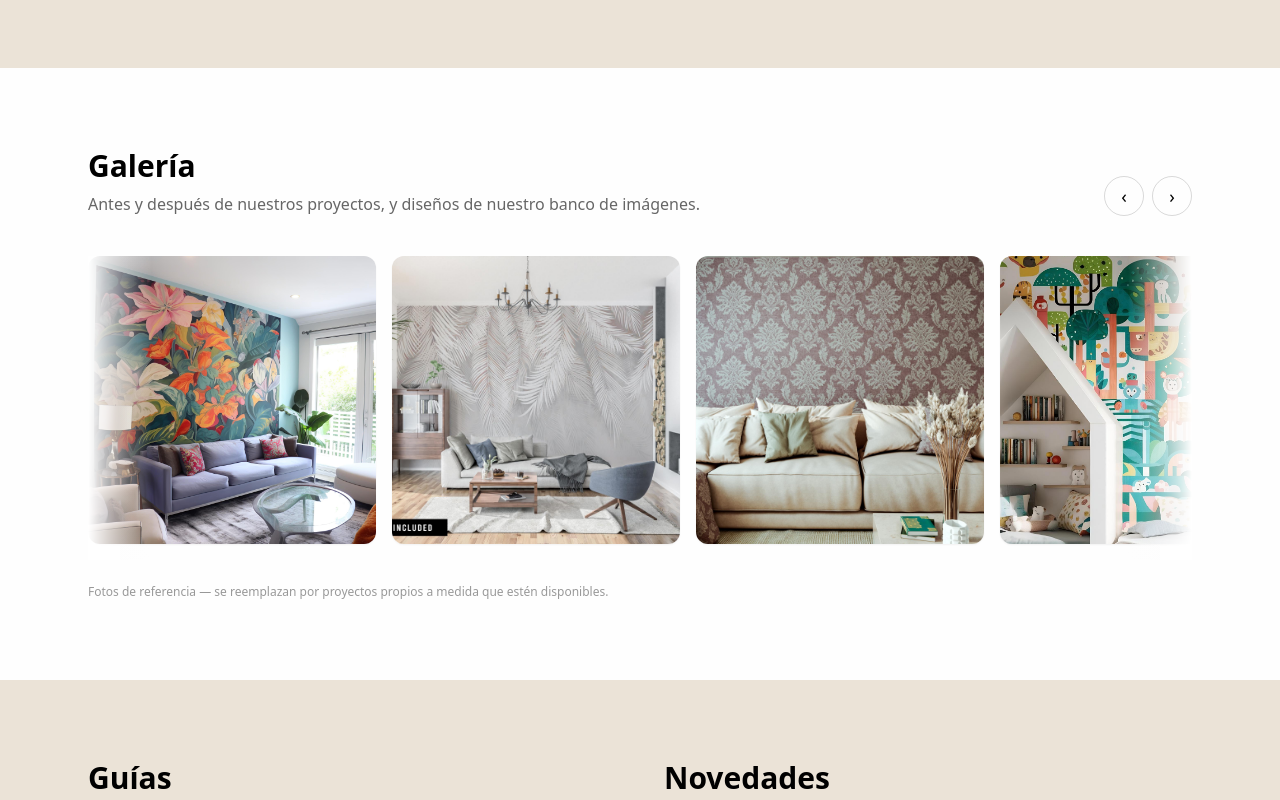
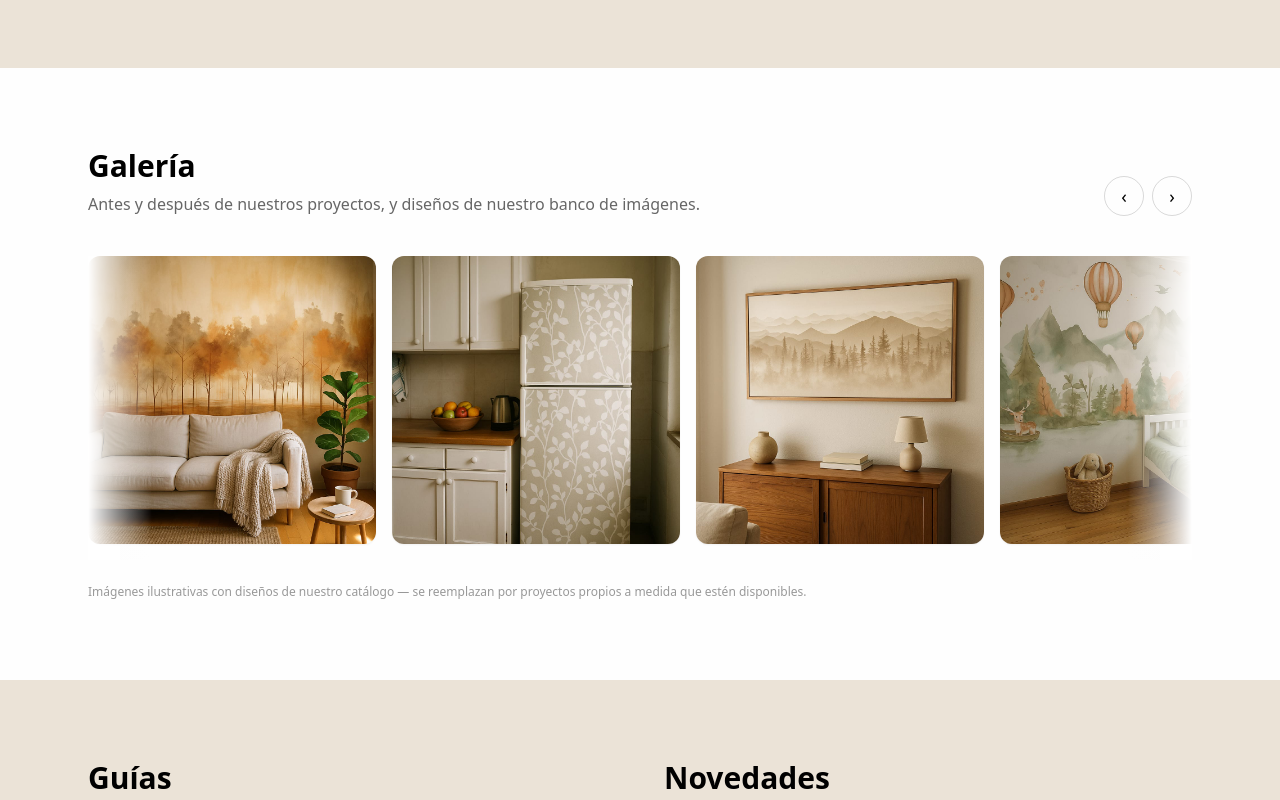
Before and after one commit to RodrigoSeverino/lindo-landing, an Astro site: page / in a window 1280 px wide. Shown: the part 1059-1859 px from the top of the page. Built offline with nearby package versions, Linux system fonts and the light colour scheme; Astro itself is replaced by a stand-in of ours.

Commit message:
Galería con 9 imágenes ilustrativas (3 por servicio) hechas con diseños del catálogo; las anteriores quedan en backup/
Co-Authored-By: Claude Opus 5.5 <noreply@anthropic.com>

```diff
--- a/src/pages/index.astro
+++ b/src/pages/index.astro
@@ -22,19 +22,21 @@ const servicios = [
   },
 ];
 
-// Fotos de referencia (banco Magnific, licencia premium de la cuenta) —
-// para reemplazar cuando haya fotos reales de proyectos propios.
-// Categorías con el mismo "+" que los títulos de servicios de arriba, para
-// que la etiqueta de cada foto en la Galería diga lo mismo que la tarjeta.
+// Imágenes ilustrativas generadas con IA a partir de diseños del catálogo
+// curado de +Lindo (tabla b2c_catalogo_imagenes del CRM), 3 por servicio.
+// Las fotos anteriores (banco Magnific) quedaron en backup/galeria-anterior
+// por si hay que volver a ellas. Se reemplazan por proyectos propios a medida
+// que haya fotos reales.
 const galeria = [
-  { src: "/gallery/mural-botanico.jpg", categoria: "Deco + linda" },
-  { src: "/gallery/wallpaper-escandinava.jpg", categoria: "Deco + linda" },
-  { src: "/gallery/interior-lujoso-1.jpg", categoria: "Espacios + lindos" },
-  { src: "/gallery/habitacion-ninos-1.jpg", categoria: "Cosas + tuyas" },
-  { src: "/gallery/wallpaper-clasica.jpg", categoria: "Deco + linda" },
-  { src: "/gallery/interior-lujoso-2.jpg", categoria: "Espacios + lindos" },
-  { src: "/gallery/calcomanias-animales.jpg", categoria: "Cosas + tuyas" },
-  { src: "/gallery/habitacion-ninos-2.jpg", categoria: "Cosas + tuyas" },
+  { src: "/gallery/deco-living-bosque.jpg", categoria: "Deco + linda" },
+  { src: "/gallery/espacios-heladera.jpg", categoria: "Espacios + lindos" },
+  { src: "/gallery/cosas-cuadro-montanas.jpg", categoria: "Cosas + tuyas" },
+  { src: "/gallery/deco-cuarto-infantil.jpg", categoria: "Deco + linda" },
+  { src: "/gallery/espacios-recepcion.jpg", categoria: "Espacios + lindos" },
+  { src: "/gallery/cosas-lamina-dinosaurio.jpg", categoria: "Cosas + tuyas" },
+  { src: "/gallery/deco-dormitorio-ondas.jpg", categoria: "Deco + linda" },
+  { src: "/gallery/espacios-cocina-madera.jpg", categoria: "Espacios + lindos" },
+  { src: "/gallery/cosas-guarda-flores.jpg", categoria: "Cosas + tuyas" },
 ];
 
 // Preguntas frecuentes: de relleno hasta que el diseñador pase las reales.
@@ -208,7 +210,7 @@ const faqs = [
     </div>
 
     <p class="mt-6 text-xs text-black/40">
-      Fotos de referencia — se reemplazan por proyectos propios a medida que estén disponibles.
+      Imágenes ilustrativas con diseños de nuestro catálogo — se reemplazan por proyectos propios a medida que estén disponibles.
     </p>
   </section>
 
```
Also changed, not shown: backup/galeria-anterior/calcomanias-animales.jpg (renamed from public/gallery/calcomanias-animales.jpg), backup/galeria-anterior/habitacion-ninos-1.jpg (renamed from public/gallery/habitacion-ninos-1.jpg), backup/galeria-anterior/habitacion-ninos-2.jpg (renamed from public/gallery/habitacion-ninos-2.jpg), backup/galeria-anterior/interior-lujoso-1.jpg (renamed from public/gallery/interior-lujoso-1.jpg), backup/galeria-anterior/interior-lujoso-2.jpg (renamed from public/gallery/interior-lujoso-2.jpg), backup/galeria-anterior/mural-botanico.jpg (renamed from public/gallery/mural-botanico.jpg), backup/galeria-anterior/wallpaper-clasica.jpg (renamed from public/gallery/wallpaper-clasica.jpg), backup/galeria-anterior/wallpaper-escandinava.jpg (renamed from public/gallery/wallpaper-escandinava.jpg), public/gallery/cosas-cuadro-montanas.jpg (added), public/gallery/cosas-guarda-flores.jpg (added), public/gallery/cosas-lamina-dinosaurio.jpg (added), public/gallery/deco-cuarto-infantil.jpg (added), public/gallery/deco-dormitorio-ondas.jpg (added), public/gallery/deco-living-bosque.jpg (added), 3 more files.
